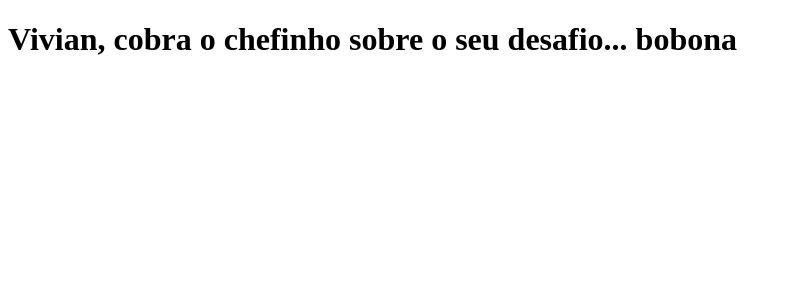
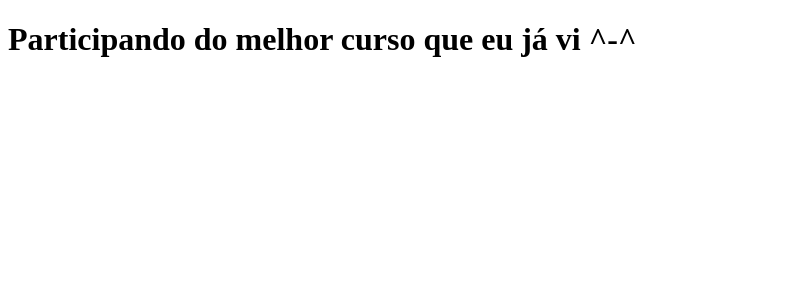
Before and after one commit to Alan-Graton/clone-tabnews, a Next.js app: page / in a window 1280 px wide. Shown: the top 300 px of the page, without its empty margins (0-792 px from the left). Built offline with nearby package versions, Linux system fonts and the light colour scheme.

Commit message:
wip: changes page title

```diff
--- a/pages/index.js
+++ b/pages/index.js
@@ -1,3 +1,3 @@
 export default function Home() {
-  return <h1>Vivian, cobra o chefinho sobre o seu desafio... bobona</h1>;
+  return <h1>Participando do melhor curso que eu já vi ^-^</h1>;
 }
```
